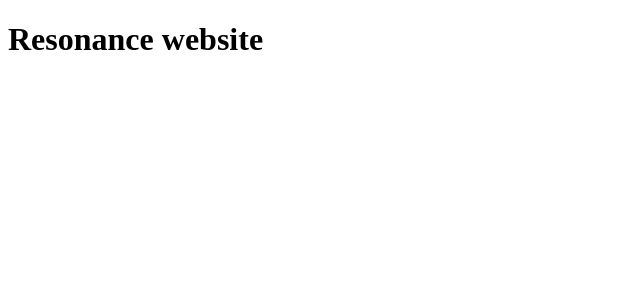
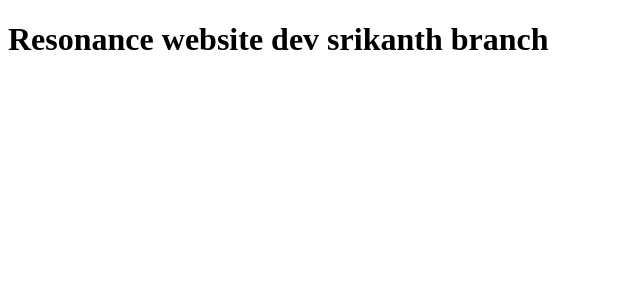
Before and after one commit to stoswebsolutions/Resonance, an Angular app: page / in a window 1280 px wide. Shown: the top 300 px of the page, without its empty margins (0-640 px from the left). Built offline with nearby package versions, Linux system fonts and the light colour scheme.

Commit message:
commit branch

```diff
--- a/src/app/app.component.html
+++ b/src/app/app.component.html
@@ -1,3 +1,3 @@
-<h1>Resonance website</h1>
+<h1>Resonance website dev srikanth branch </h1>
 
 <router-outlet></router-outlet>
```
